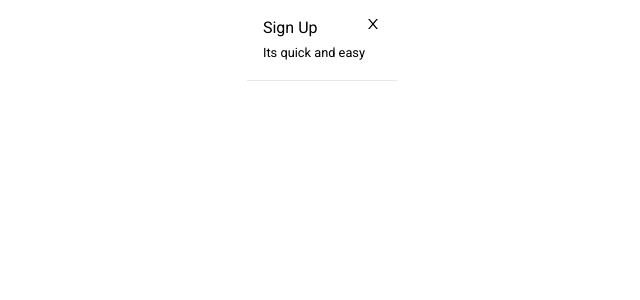
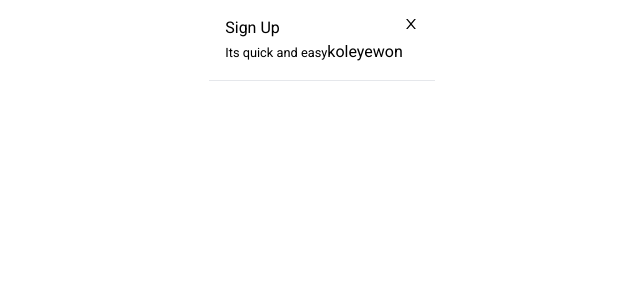
Before and after one commit to DaraDjango12/facebook_with_Pelz, a React (Create React App) app: page / in a window 1280 px wide. Shown: the top 300 px of the page, without its empty margins (318-958 px from the left). Built offline with nearby package versions, Linux system fonts and the light colour scheme.

Commit message:
folder arrange

```diff
--- a/src/Pages/Register.jsx
+++ b/src/Pages/Register.jsx
@@ -9,6 +9,8 @@ const Register = () => {
             <div>
             <p>Sign Up</p>
             <small>Its quick and easy</small>
+
+            koleyewon
 
             </div>
             <AiOutlineClose/>
```
